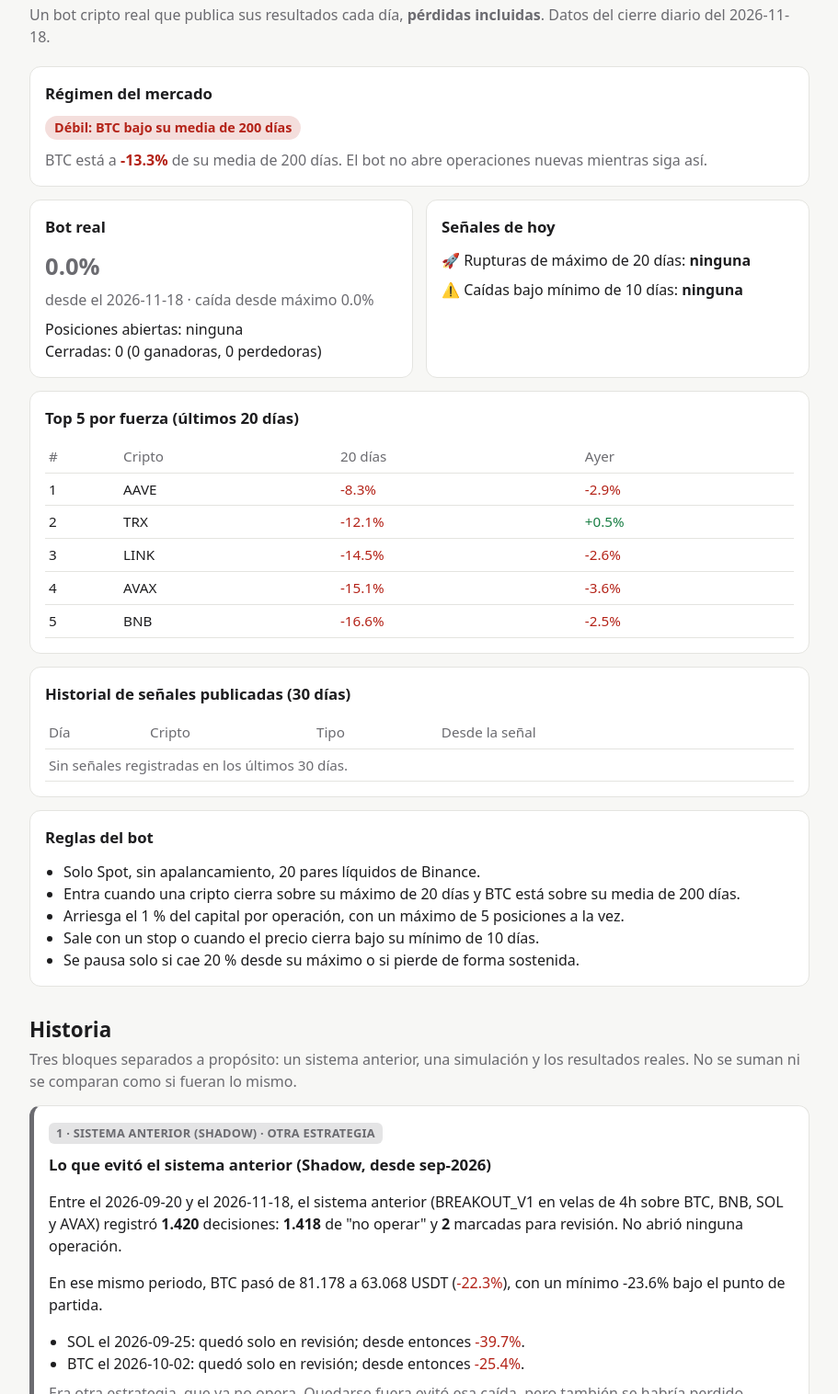
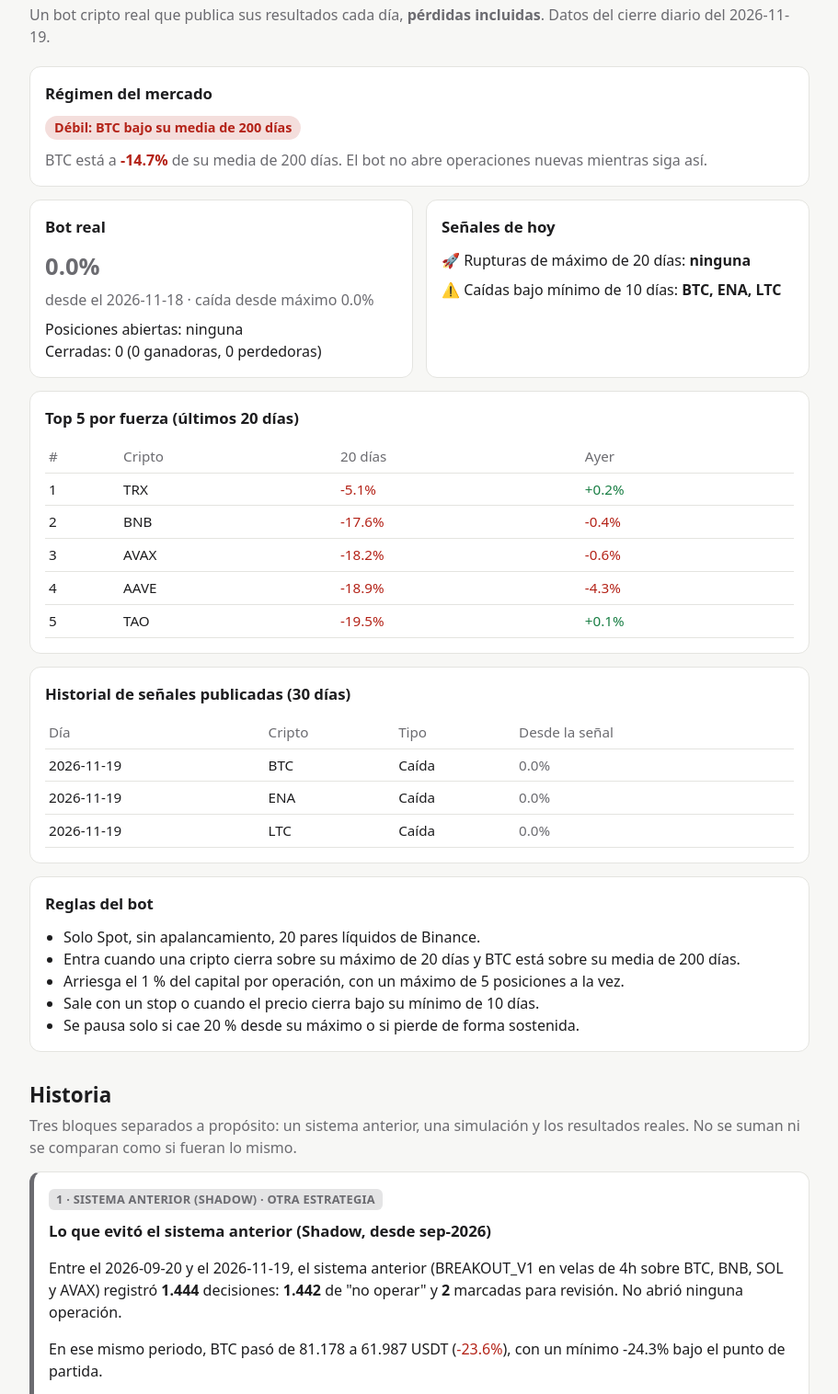
Before and after one commit to adrianharo1978/radar, a plain HTML site: page index.html in a window 1280 px wide. Shown: the part 67-1583 px from the top of the page at 92% size, without its empty margins (184-1095 px from the left). Drawn offline with Linux system fonts and the light colour scheme.

Commit message:
Radar 2026-11-20

```diff
--- a/index.html
+++ b/index.html
@@ -29,11 +29,11 @@ h2.section{font-size:1.4rem;margin:30px 0 10px}
 .treal{background:color-mix(in srgb,var(--real) 18%,transparent);color:var(--real)}
 </style></head><body><main>
 <h1>📡 Radar VIGÍA</h1>
-<p class="lead">Un bot cripto real que publica sus resultados cada día, <strong>pérdidas incluidas</strong>. Datos del cierre diario del 2026-11-18.</p>
+<p class="lead">Un bot cripto real que publica sus resultados cada día, <strong>pérdidas incluidas</strong>. Datos del cierre diario del 2026-11-19.</p>
 
 <div class="card"><h2>Régimen del mercado</h2>
 <span class="badge no">Débil: BTC bajo su media de 200 días</span>
-<p class="muted" style="margin:10px 0 0">BTC está a <strong class="neg">-13.3%</strong> de su media de 200 días.
+<p class="muted" style="margin:10px 0 0">BTC está a <strong class="neg">-14.7%</strong> de su media de 200 días.
 El bot no abre operaciones nuevas mientras siga así.</p></div>
 
 <div class="grid">
@@ -43,14 +43,14 @@ El bot no abre operaciones nuevas mientras siga así.</p></div>
 </p></div>
 <div class="card"><h2>Señales de hoy</h2>
 <p style="margin:0">🚀 Rupturas de máximo de 20 días: <strong>ninguna</strong></p>
-<p style="margin:8px 0 0">⚠️ Caídas bajo mínimo de 10 días: <strong>ninguna</strong></p></div>
+<p style="margin:8px 0 0">⚠️ Caídas bajo mínimo de 10 días: <strong>BTC, ENA, LTC</strong></p></div>
 </div>
 
 <div class="card"><h2>Top 5 por fuerza (últimos 20 días)</h2><div class="scroll"><table>
-<tr><th>#</th><th>Cripto</th><th>20 días</th><th>Ayer</th></tr><tr><td>1</td><td>AAVE</td><td class='neg'>-8.3%</td><td class='neg'>-2.9%</td></tr><tr><td>2</td><td>TRX</td><td class='neg'>-12.1%</td><td class='pos'>+0.5%</td></tr><tr><td>3</td><td>LINK</td><td class='neg'>-14.5%</td><td class='neg'>-2.6%</td></tr><tr><td>4</td><td>AVAX</td><td class='neg'>-15.1%</td><td class='neg'>-3.6%</td></tr><tr><td>5</td><td>BNB</td><td class='neg'>-16.6%</td><td class='neg'>-2.5%</td></tr></table></div></div>
+<tr><th>#</th><th>Cripto</th><th>20 días</th><th>Ayer</th></tr><tr><td>1</td><td>TRX</td><td class='neg'>-5.1%</td><td class='pos'>+0.2%</td></tr><tr><td>2</td><td>BNB</td><td class='neg'>-17.6%</td><td class='neg'>-0.4%</td></tr><tr><td>3</td><td>AVAX</td><td class='neg'>-18.2%</td><td class='neg'>-0.6%</td></tr><tr><td>4</td><td>AAVE</td><td class='neg'>-18.9%</td><td class='neg'>-4.3%</td></tr><tr><td>5</td><td>TAO</td><td class='neg'>-19.5%</td><td class='pos'>+0.1%</td></tr></table></div></div>
 
 <div class="card"><h2>Historial de señales publicadas (30 días)</h2><div class="scroll"><table>
-<tr><th>Día</th><th>Cripto</th><th>Tipo</th><th>Desde la señal</th></tr><tr><td colspan='4' class='muted'>Sin señales registradas en los últimos 30 días.</td></tr></table></div></div>
+<tr><th>Día</th><th>Cripto</th><th>Tipo</th><th>Desde la señal</th></tr><tr><td>2026-11-19</td><td>BTC</td><td>Caída</td><td class='flat'>0.0%</td></tr><tr><td>2026-11-19</td><td>ENA</td><td>Caída</td><td class='flat'>0.0%</td></tr><tr><td>2026-11-19</td><td>LTC</td><td>Caída</td><td class='flat'>0.0%</td></tr></table></div></div>
 
 <div class="card"><h2>Reglas del bot</h2><ul>
 <li>Solo Spot, sin apalancamiento, 20 pares líquidos de Binance.</li>
@@ -66,12 +66,12 @@ El bot no abre operaciones nuevas mientras siga así.</p></div>
 
 <div class="card hist shadowc"><span class="tag tshadow">1 · Sistema anterior (Shadow) · otra estrategia</span>
 <h2 style="margin-top:10px">Lo que evitó el sistema anterior (Shadow, desde sep-2026)</h2>
-<p>Entre el 2026-09-20 y el 2026-11-18, el sistema anterior (BREAKOUT_V1 en velas de 4h sobre BTC, BNB, SOL y AVAX) registró
-<strong>1.420</strong> decisiones: <strong>1.418</strong> de "no operar" y <strong>2</strong> marcadas para revisión.
+<p>Entre el 2026-09-20 y el 2026-11-19, el sistema anterior (BREAKOUT_V1 en velas de 4h sobre BTC, BNB, SOL y AVAX) registró
+<strong>1.444</strong> decisiones: <strong>1.442</strong> de "no operar" y <strong>2</strong> marcadas para revisión.
 No abrió ninguna operación.</p>
-<p>En ese mismo periodo, BTC pasó de 81.178 a 63.068 USDT (<span class="neg">-22.3%</span>),
-con un mínimo -23.6% bajo el punto de partida.</p>
-<ul><li>SOL el 2026-09-25: quedó solo en revisión; desde entonces <span class='neg'>-39.7%</span>.</li><li>BTC el 2026-10-02: quedó solo en revisión; desde entonces <span class='neg'>-25.4%</span>.</li></ul>
+<p>En ese mismo periodo, BTC pasó de 81.178 a 61.987 USDT (<span class="neg">-23.6%</span>),
+con un mínimo -24.3% bajo el punto de partida.</p>
+<ul><li>SOL el 2026-09-25: quedó solo en revisión; desde entonces <span class='neg'>-40.1%</span>.</li><li>BTC el 2026-10-02: quedó solo en revisión; desde entonces <span class='neg'>-26.7%</span>.</li></ul>
 <p class="muted" style="margin-top:8px">Era otra estrategia, que ya no opera. Quedarse fuera evitó esa caída, pero también se habría perdido cualquier subida: no es una prueba de que el sistema actual funcione.</p></div>
 
 <div class="card hist simc"><span class="tag tsim">2 · Simulación (backtest) · no son resultados reales</span>
@@ -95,5 +95,5 @@ R = resultado en unidades de riesgo; −1R es la pérdida planificada de una ope
 <p><a class="cta" href="https://t.me/radarvigia">Seguir el radar diario en Telegram</a></p>
 
 <footer>Información educativa, no asesoría de inversión. Rentabilidades pasadas no garantizan resultados futuros.
-Las criptomonedas pueden perder gran parte de su valor.<br>Actualizado: 2026-11-19 08:05 ECT · vigia-web-v1.1.0</footer>
+Las criptomonedas pueden perder gran parte de su valor.<br>Actualizado: 2026-11-20 08:05 ECT · vigia-web-v1.1.0</footer>
 </main></body></html>
```
Also changed, not shown: data.json (+19 -15 lines).
